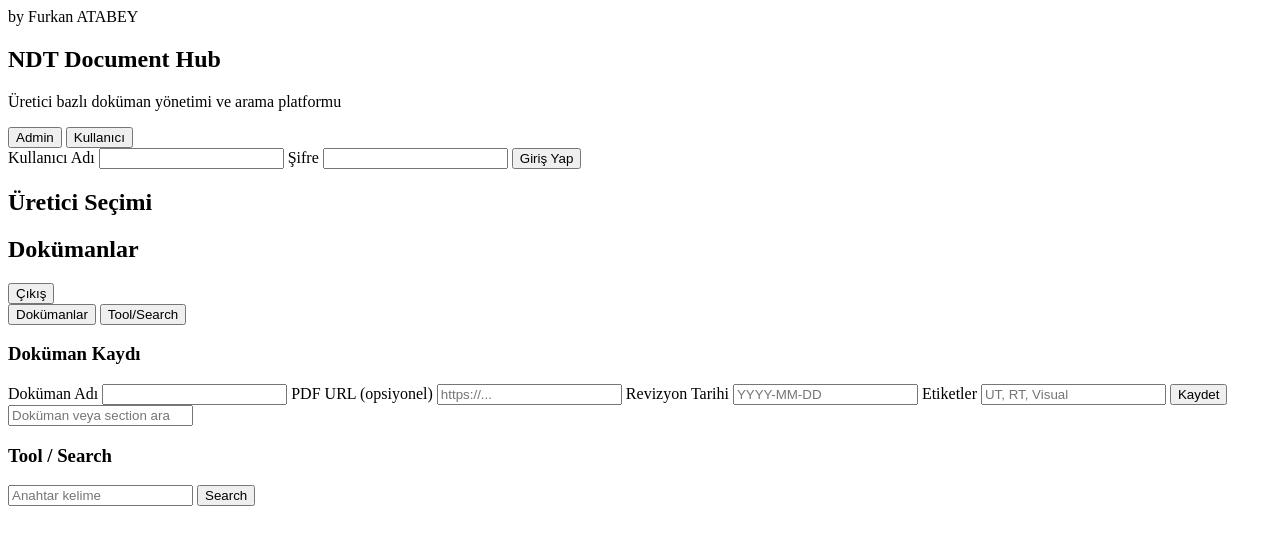
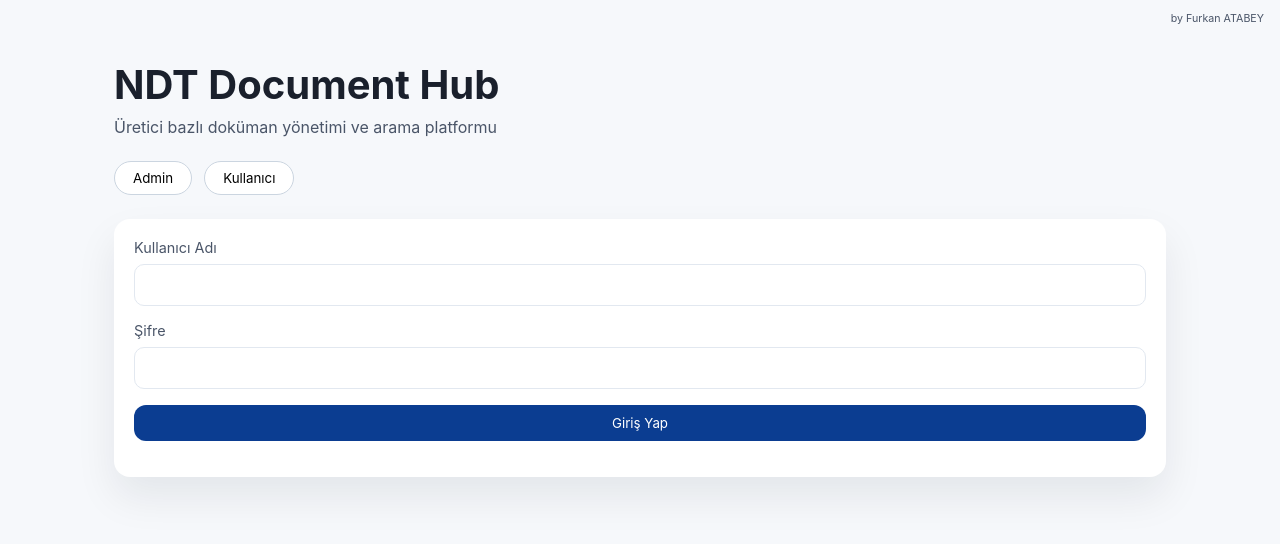
Before and after one commit to Atabey48/ndt, a website: page web/index.html in a window 1280 px wide. Drawn offline with Linux system fonts and the light colour scheme.

Commit message:
Update index.html

```diff
--- a/web/index.html
+++ b/web/index.html
@@ -4,7 +4,7 @@
     <meta charset="UTF-8" />
     <meta name="viewport" content="width=device-width, initial-scale=1.0" />
     <title>NDT Document Hub</title>
-    <link rel="stylesheet" href="/styles.css?v=4" />
+    <link rel="stylesheet" href="/style.css?v=5" />
   </head>
   <body>
     <div class="top-credit">by Furkan ATABEY</div>
```
